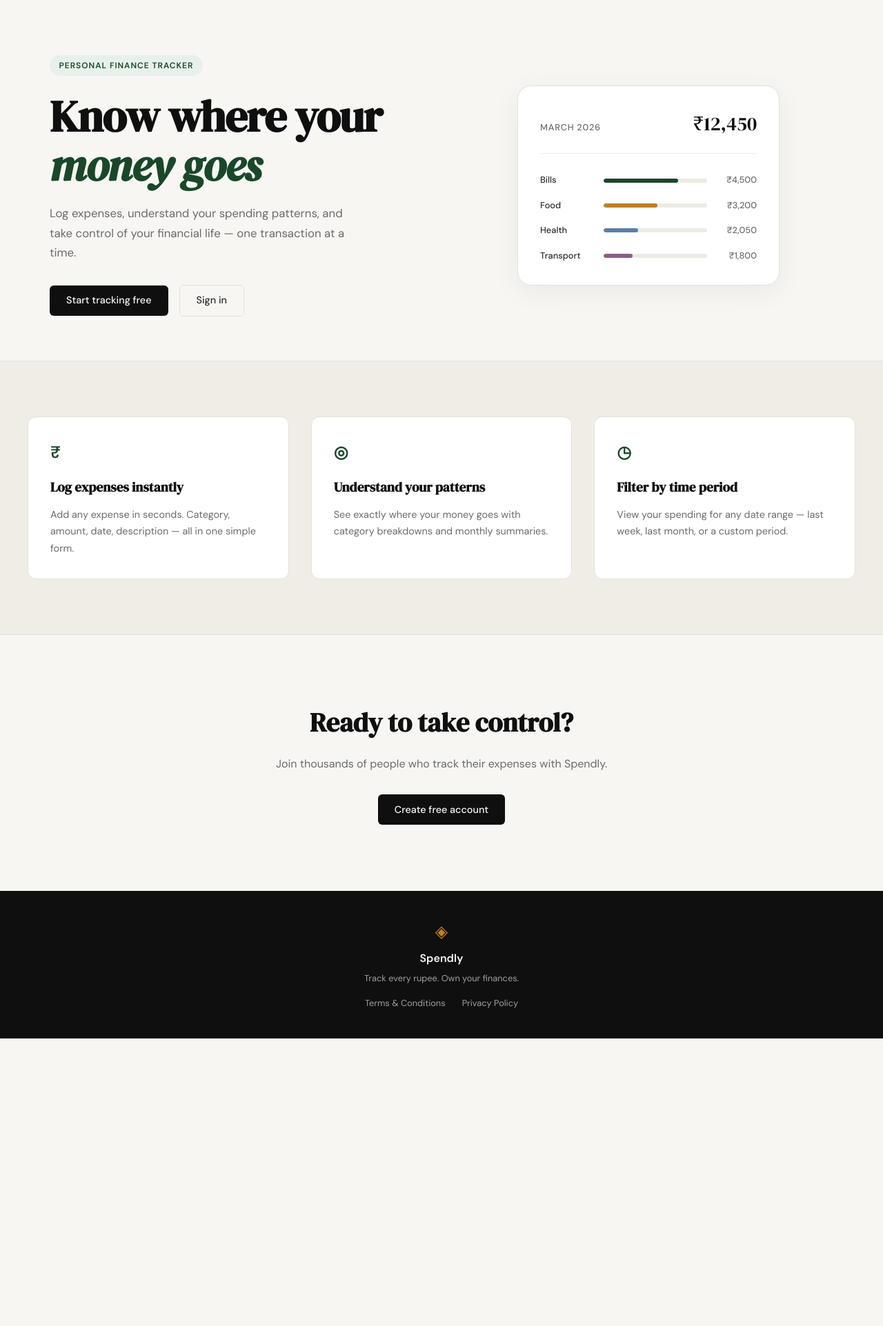
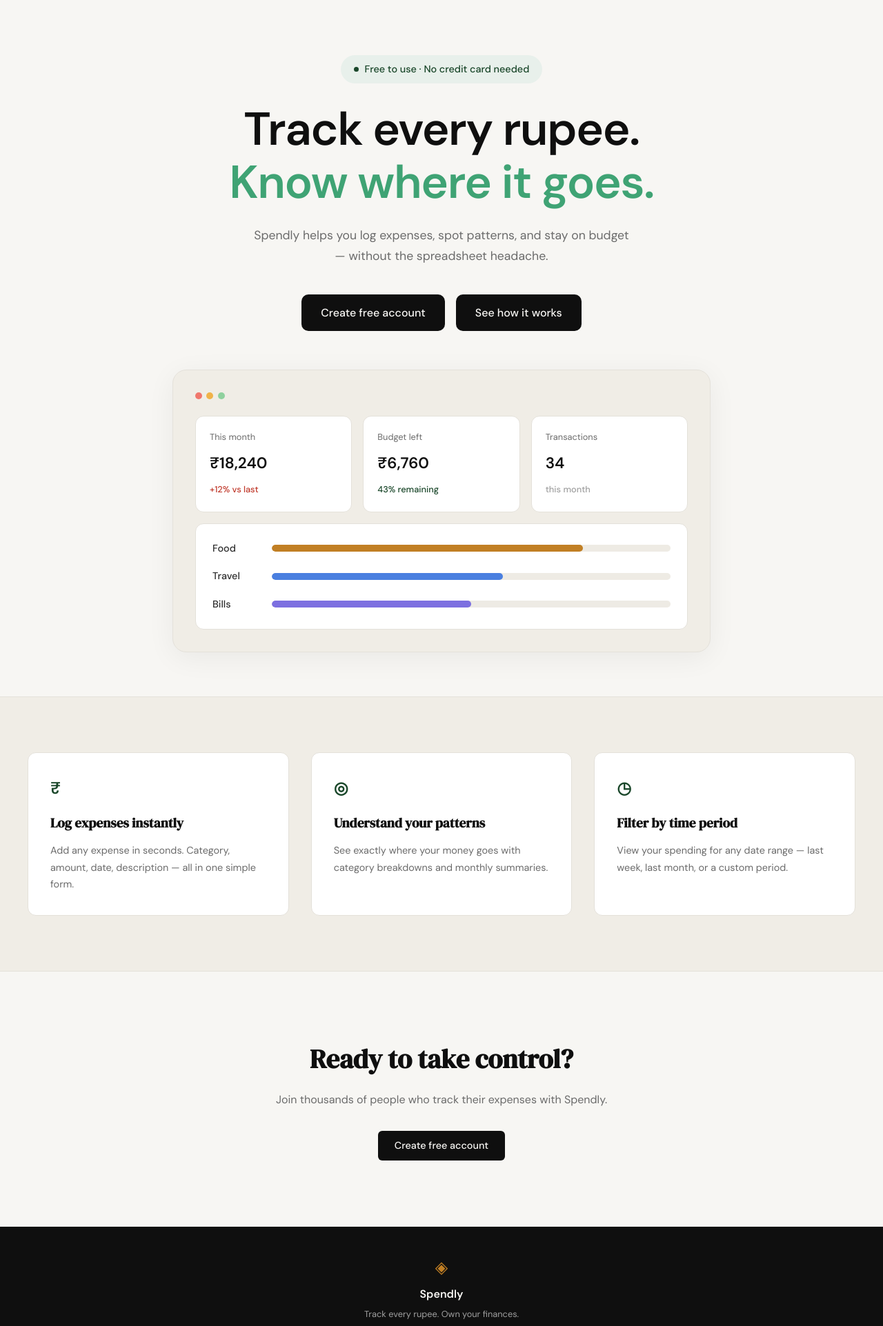
Before and after one commit to auryndcosta/spendly, a Flask app: page / in a window 1280 px wide. Shown: the part 61-1984 px from the top of the page at 69% size. Before the commit the page ends 1567 px from the top, so only its background shows below. Run offline with Flask 3, Linux system fonts and the light colour scheme.

Commit message:
landing: redesign hero section

```diff
--- a/static/css/style.css
+++ b/static/css/style.css
@@ -125,53 +125,75 @@ a { color: inherit; text-decoration: none; }
 
 .hero {
     padding: 5rem 2rem 4rem;
-    display: grid;
-    grid-template-columns: 1fr 1fr;
-    gap: 4rem;
+    max-width: 900px;
+    margin: 0 auto;
+    display: flex;
+    flex-direction: column;
     align-items: center;
-    max-width: var(--max-width);
-    margin: 0 auto;
+    text-align: center;
+}
+
+.hero-inner {
+    display: flex;
+    flex-direction: column;
+    align-items: center;
 }
 
 .hero-badge {
-    display: inline-block;
+    display: inline-flex;
+    align-items: center;
+    gap: 0.55rem;
     background: var(--accent-light);
     color: var(--accent);
-    font-size: 0.75rem;
-    font-weight: 600;
-    letter-spacing: 0.08em;
-    text-transform: uppercase;
-    padding: 0.35rem 0.85rem;
+    font-size: 0.9rem;
+    font-weight: 500;
+    padding: 0.55rem 1.15rem;
     border-radius: 999px;
+    margin-bottom: 1.75rem;
+}
+
+.hero-badge-dot {
+    width: 7px;
+    height: 7px;
+    border-radius: 50%;
+    background: var(--accent);
+    flex-shrink: 0;
+}
+
+.hero-title {
+    font-family: var(--font-body);
+    font-weight: 800;
+    font-size: clamp(2.5rem, 6vw, 4.2rem);
+    line-height: 1.15;
+    letter-spacing: -0.02em;
+    color: var(--ink);
     margin-bottom: 1.5rem;
 }
 
-.hero-title {
-    font-family: var(--font-display);
-    font-size: clamp(2.5rem, 5vw, 4rem);
-    line-height: 1.1;
-    letter-spacing: -0.02em;
-    color: var(--ink);
-    margin-bottom: 1.25rem;
-}
+.hero-title-line { display: block; }
 
-.hero-title em {
-    font-style: italic;
-    color: var(--accent);
-}
+.hero-title-accent { color: #3fa374; }
 
 .hero-subtitle {
-    font-size: 1.05rem;
+    font-size: 1.1rem;
     color: var(--ink-muted);
     line-height: 1.7;
-    max-width: 460px;
-    margin-bottom: 2rem;
+    max-width: 560px;
+    margin: 0 auto 2.5rem;
 }
 
 .hero-actions {
     display: flex;
     gap: 1rem;
     align-items: center;
+    justify-content: center;
+    margin-bottom: 3.5rem;
+}
+
+.hero-actions .btn-primary {
+    padding: 0.85rem 1.75rem;
+    border-radius: 10px;
+    font-size: 1rem;
 }
 
 /* ------------------------------------------------------------------ */
@@ -181,58 +203,96 @@ a { color: inherit; text-decoration: none; }
 .hero-visual {
     display: flex;
     justify-content: center;
+    width: 100%;
 }
 
 .mock-card {
-    background: var(--paper-card);
+    background: var(--paper-warm);
     border: 1px solid var(--border);
     border-radius: var(--radius-lg);
     padding: 2rem;
     width: 100%;
-    max-width: 380px;
+    max-width: 780px;
+    text-align: left;
     box-shadow: 0 8px 40px rgba(0,0,0,0.06);
 }
 
-.mock-card-header {
+.mock-card-dots {
     display: flex;
-    justify-content: space-between;
-    align-items: baseline;
-    margin-bottom: 1.75rem;
-    padding-bottom: 1.25rem;
-    border-bottom: 1px solid var(--border-soft);
+    gap: 0.4rem;
+    margin-bottom: 1.5rem;
 }
 
-.mock-label {
-    font-size: 0.8rem;
-    font-weight: 500;
-    color: var(--ink-muted);
-    text-transform: uppercase;
-    letter-spacing: 0.06em;
+.mock-dot {
+    width: 10px;
+    height: 10px;
+    border-radius: 50%;
 }
 
-.mock-total {
-    font-family: var(--font-display);
-    font-size: 1.75rem;
-    color: var(--ink);
+.mock-dot-red { background: #f0776c; }
+.mock-dot-yellow { background: #f0b34a; }
+.mock-dot-green { background: #8fd19e; }
+
+.mock-stats {
+    display: grid;
+    grid-template-columns: repeat(3, 1fr);
+    gap: 1rem;
+    margin-bottom: 1rem;
 }
 
-.mock-bars { display: flex; flex-direction: column; gap: 1rem; }
+.mock-stat {
+    background: var(--paper-card);
+    border: 1px solid var(--border);
+    border-radius: var(--radius-md);
+    padding: 1.25rem;
+}
+
+.mock-stat-label {
+    display: block;
+    font-size: 0.8rem;
+    color: var(--ink-muted);
+    margin-bottom: 0.6rem;
+}
+
+.mock-stat-value {
+    display: block;
+    font-family: var(--font-body);
+    font-weight: 700;
+    font-size: 1.4rem;
+    color: var(--ink);
+    margin-bottom: 0.4rem;
+}
+
+.mock-stat-change { font-size: 0.8rem; font-weight: 500; }
+.mock-stat-change-neg { color: var(--danger); }
+.mock-stat-change-pos { color: var(--accent); }
+.mock-stat-change-neutral { color: var(--ink-faint); }
+
+.mock-bars {
+    background: var(--paper-card);
+    border: 1px solid var(--border);
+    border-radius: var(--radius-md);
+    padding: 1.5rem;
+    display: flex;
+    flex-direction: column;
+    gap: 1.1rem;
+}
 
 .mock-bar-row {
     display: grid;
-    grid-template-columns: 80px 1fr 60px;
+    grid-template-columns: 70px 1fr;
     align-items: center;
-    gap: 0.75rem;
+    gap: 1rem;
 }
 
 .mock-cat {
-    font-size: 0.8rem;
+    font-size: 0.9rem;
     font-weight: 500;
     color: var(--ink-soft);
 }
 
 .mock-bar-track {
-    height: 6px;
+    height: 10px;
     background: var(--border-soft);
     border-radius: 999px;
     overflow: hidden;
@@ -240,21 +300,13 @@ a { color: inherit; text-decoration: none; }
 
 .mock-bar {
     height: 100%;
-    background: var(--accent);
     border-radius: 999px;
     transition: width 0.6s ease;
 }
 
-.mock-bar-2 { background: var(--accent-2); }
-.mock-bar-3 { background: #5b7fa6; }
-.mock-bar-4 { background: #8b5e83; }
-
-.mock-amt {
-    font-size: 0.8rem;
-    font-weight: 500;
-    color: var(--ink-muted);
-    text-align: right;
-}
+.mock-bar-food { background: var(--accent-2); }
+.mock-bar-travel { background: #4a7fe0; }
+.mock-bar-bills { background: #7c6fe0; }
 
 /* ------------------------------------------------------------------ */
 /* Buttons                                                             */
@@ -572,14 +624,8 @@ a { color: inherit; text-decoration: none; }
 /* ------------------------------------------------------------------ */
 
 @media (max-width: 900px) {
-    .hero {
-        grid-template-columns: 1fr;
-        text-align: center;
-    }
-
     .hero-subtitle { max-width: 100%; }
-    .hero-actions { justify-content: center; }
-    .hero-visual { display: none; }
+    .mock-stats { grid-template-columns: 1fr; }
 
     .features-inner { grid-template-columns: 1fr; }
 }
@@ -587,4 +633,6 @@ a { color: inherit; text-decoration: none; }
 @media (max-width: 600px) {
     .nav-links a:not(.nav-cta) { display: none; }
     .hero { padding: 3rem 1rem 2rem; }
+    .hero-actions { flex-direction: column; width: 100%; }
+    .hero-actions .btn-primary { width: 100%; text-align: center; }
 }
--- a/templates/landing.html
+++ b/templates/landing.html
@@ -6,55 +6,65 @@
 
 <section class="hero">
     <div class="hero-inner">
-        <div class="hero-badge">Personal Finance Tracker</div>
+        <div class="hero-badge">
+            <span class="hero-badge-dot"></span>
+            Free to use &middot; No credit card needed
+        </div>
         <h1 class="hero-title">
-            Know where your<br>
-            <em>money goes</em>
+            <span class="hero-title-line">Track every rupee.</span>
+            <span class="hero-title-line hero-title-accent">Know where it goes.</span>
         </h1>
         <p class="hero-subtitle">
-            Log expenses, understand your spending patterns,
-            and take control of your financial life —
-            one transaction at a time.
+            Spendly helps you log expenses, spot patterns, and stay
+            on budget — without the spreadsheet headache.
         </p>
         <div class="hero-actions">
-            <a href="{{ url_for('register') }}" class="btn-primary">Start tracking free</a>
-            <a href="{{ url_for('login') }}" class="btn-ghost">Sign in</a>
+            <a href="{{ url_for('register') }}" class="btn-primary">Create free account</a>
+            <a href="#" class="btn-primary">See how it works</a>
         </div>
     </div>
     <div class="hero-visual">
         <div class="mock-card">
-            <div class="mock-card-header">
-                <span class="mock-label">March 2026</span>
-                <span class="mock-total">₹12,450</span>
+            <div class="mock-card-dots">
+                <span class="mock-dot mock-dot-red"></span>
+                <span class="mock-dot mock-dot-yellow"></span>
+                <span class="mock-dot mock-dot-green"></span>
+            </div>
+            <div class="mock-stats">
+                <div class="mock-stat">
+                    <span class="mock-stat-label">This month</span>
+                    <span class="mock-stat-value">₹18,240</span>
+                    <span class="mock-stat-change mock-stat-change-neg">+12% vs last</span>
+                </div>
+                <div class="mock-stat">
+                    <span class="mock-stat-label">Budget left</span>
+                    <span class="mock-stat-value">₹6,760</span>
+                    <span class="mock-stat-change mock-stat-change-pos">43% remaining</span>
+                </div>
+                <div class="mock-stat">
+                    <span class="mock-stat-label">Transactions</span>
+                    <span class="mock-stat-value">34</span>
+                    <span class="mock-stat-change mock-stat-change-neutral">this month</span>
+                </div>
             </div>
             <div class="mock-bars">
                 <div class="mock-bar-row">
+                    <span class="mock-cat">Food</span>
+                    <div class="mock-bar-track">
+                        <div class="mock-bar mock-bar-food" style="width: 78%"></div>
+                    </div>
+                </div>
+                <div class="mock-bar-row">
+                    <span class="mock-cat">Travel</span>
+                    <div class="mock-bar-track">
+                        <div class="mock-bar mock-bar-travel" style="width: 58%"></div>
+                    </div>
+                </div>
+                <div class="mock-bar-row">
                     <span class="mock-cat">Bills</span>
                     <div class="mock-bar-track">
-                        <div class="mock-bar" style="width: 72%"></div>
+                        <div class="mock-bar mock-bar-bills" style="width: 50%"></div>
                     </div>
-                    <span class="mock-amt">₹4,500</span>
-                </div>
-                <div class="mock-bar-row">
-                    <span class="mock-cat">Food</span>
-                    <div class="mock-bar-track">
-                        <div class="mock-bar mock-bar-2" style="width: 52%"></div>
-                    </div>
-                    <span class="mock-amt">₹3,200</span>
-                </div>
-                <div class="mock-bar-row">
-                    <span class="mock-cat">Health</span>
-                    <div class="mock-bar-track">
-                        <div class="mock-bar mock-bar-3" style="width: 33%"></div>
-                    </div>
-                    <span class="mock-amt">₹2,050</span>
-                </div>
-                <div class="mock-bar-row">
-                    <span class="mock-cat">Transport</span>
-                    <div class="mock-bar-track">
-                        <div class="mock-bar mock-bar-4" style="width: 28%"></div>
-                    </div>
-                    <span class="mock-amt">₹1,800</span>
                 </div>
             </div>
         </div>
```
